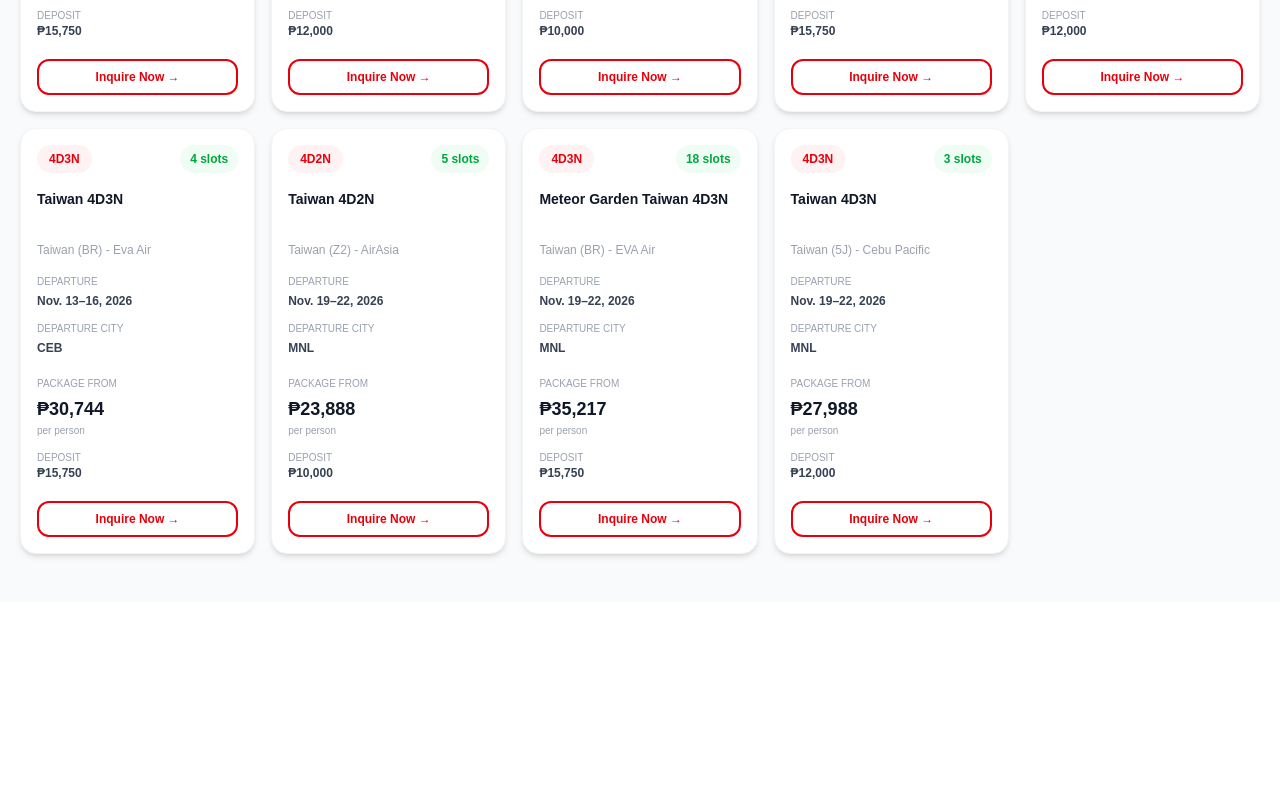
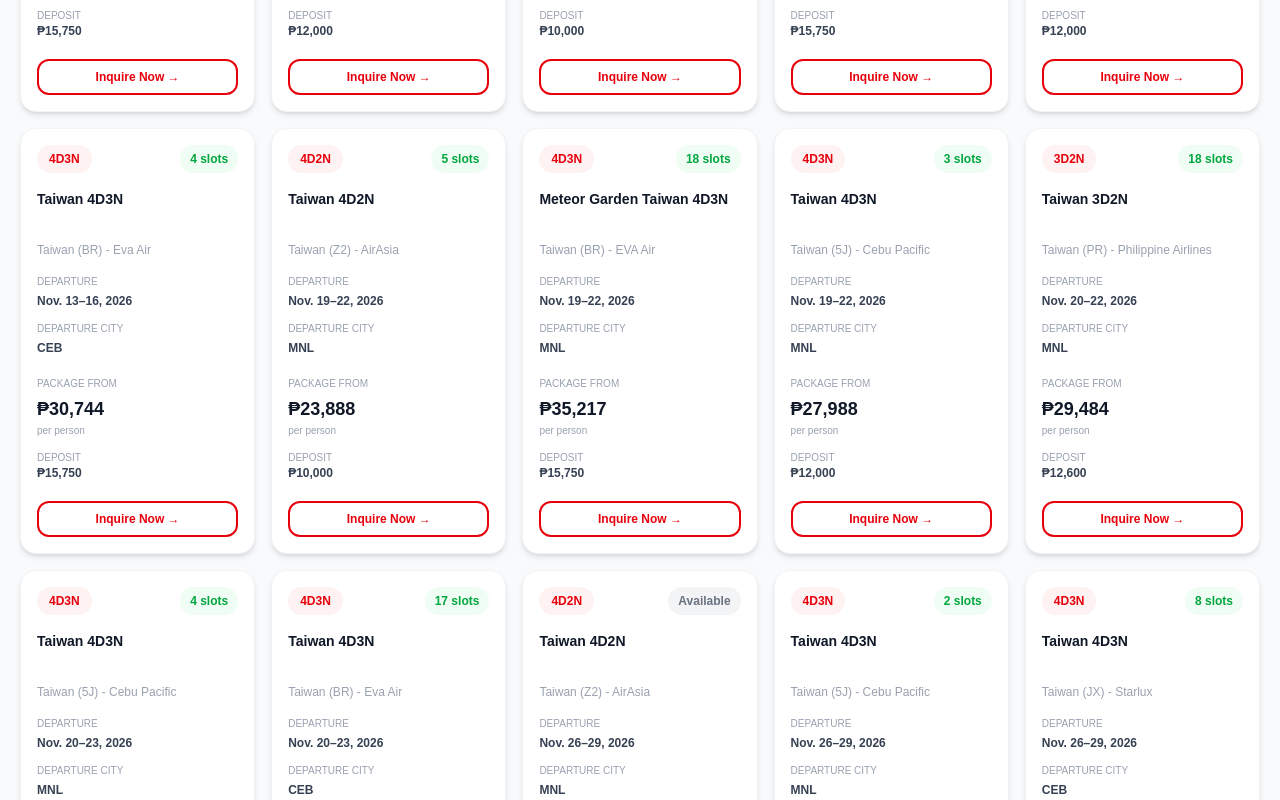
Before and after one commit to chingutravelandtours/chingu-website, a Next.js app: page /taiwan-tours in a window 1280 px wide. Shown: the part 2740-3540 px from the top of the page. Before the commit the page ends 3342 px from the top, so only its background shows below. Built offline with nearby package versions, Linux system fonts and the light colour scheme.

Commit message:
Update page.tsx

```diff
--- a/app/taiwan-tours/page.tsx
+++ b/app/taiwan-tours/page.tsx
@@ -388,6 +388,105 @@ const packages: Package[] = [
   price: 27988,
   slots: 3,
   deposit: 12000,
+},
+
+  {
+  title: "Taiwan 3D2N",
+  subtitle: "Taiwan (PR) - Philippine Airlines",
+  duration: "3D2N",
+  dates: "Nov. 20–22, 2026",
+  city: "MNL",
+  price: 468 * USD_TO_PHP,
+  slots: 18,
+  deposit: 200 * USD_TO_PHP,
+},
+
+{
+  title: "Taiwan 4D3N",
+  subtitle: "Taiwan (5J) - Cebu Pacific",
+  duration: "4D3N",
+  dates: "Nov. 20–23, 2026",
+  city: "MNL",
+  price: 27988,
+  slots: 4,
+  deposit: 12000,
+},
+
+{
+  title: "Taiwan 4D3N",
+  subtitle: "Taiwan (BR) - Eva Air",
+  duration: "4D3N",
+  dates: "Nov. 20–23, 2026",
+  city: "CEB",
+  price: 488 * USD_TO_PHP,
+  slots: 17,
+  deposit: 250 * USD_TO_PHP,
+},
+
+{
+  title: "Taiwan 4D2N",
+  subtitle: "Taiwan (Z2) - AirAsia",
+  duration: "4D2N",
+  dates: "Nov. 26–29, 2026",
+  city: "MNL",
+  price: 23888,
+  slots: 0,
+  deposit: 10000,
+},
+
+{
+  title: "Taiwan 4D3N",
+  subtitle: "Taiwan (5J) - Cebu Pacific",
+  duration: "4D3N",
+  dates: "Nov. 26–29, 2026",
+  city: "MNL",
+  price: 28988,
+  slots: 2,
+  deposit: 12000,
+},
+
+{
+  title: "Taiwan 4D3N",
+  subtitle: "Taiwan (JX) - Starlux",
+  duration: "4D3N",
+  dates: "Nov. 26–29, 2026",
+  city: "CEB",
+  price: 559 * USD_TO_PHP,
+  slots: 8,
+  deposit: 250 * USD_TO_PHP,
+},
+
+{
+  title: "Fascinating Taiwan 4D3N",
+  subtitle: "Taiwan (BR) - Eva Air",
+  duration: "4D3N",
+  dates: "Nov. 26–29, 2026",
+  city: "MNL",
+  price: 559 * USD_TO_PHP,
+  slots: 6,
+  deposit: 250 * USD_TO_PHP,
+},
+
+{
+  title: "Taiwan 4D3N",
+  subtitle: "Taiwan (BR) - Eva Air",
+  duration: "4D3N",
+  dates: "Nov. 27–30, 2026",
+  city: "CRK",
+  price: 519 * USD_TO_PHP,
+  slots: 25,
+  deposit: 250 * USD_TO_PHP,
+},
+
+{
+  title: "Taiwan 4D3N",
+  subtitle: "Taiwan (BR) - Eva Air",
+  duration: "4D3N",
+  dates: "Nov. 27–30, 2026",
+  city: "CEB",
+  price: 518 * USD_TO_PHP,
+  slots: 11,
+  deposit: 300 * USD_TO_PHP,
 },
 
 ];
```
